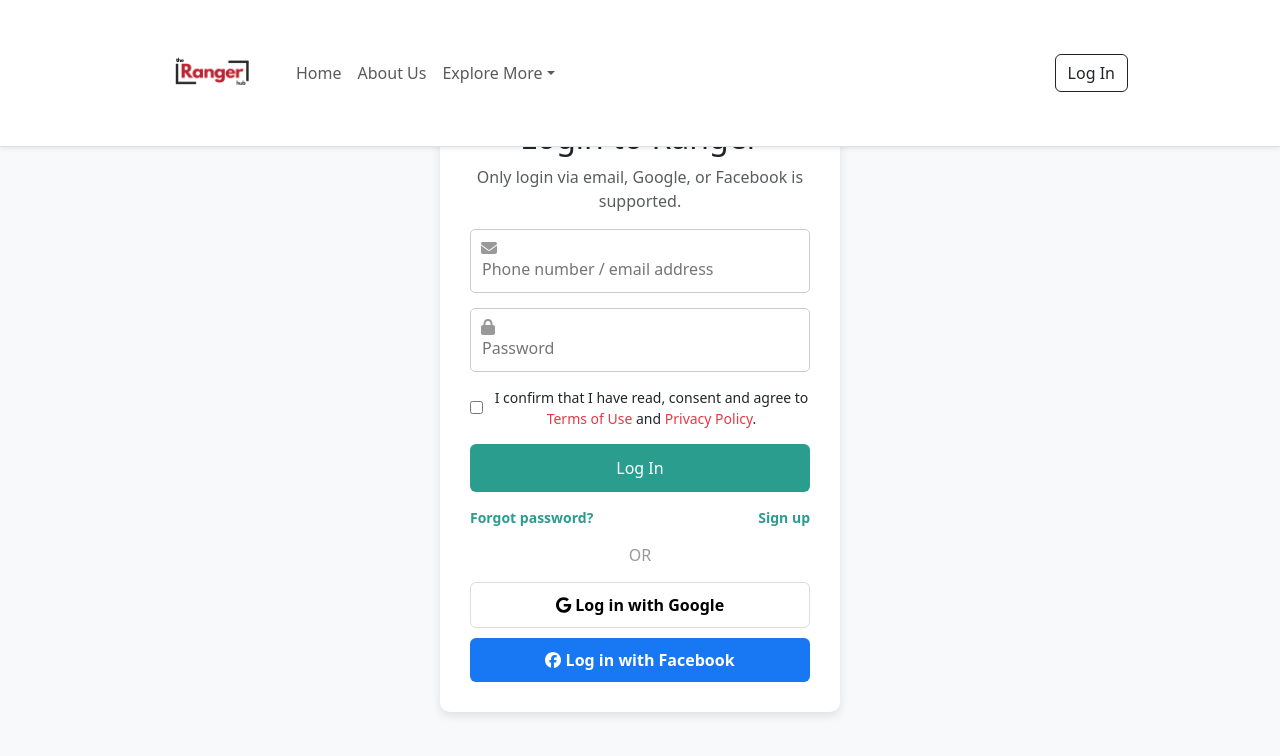
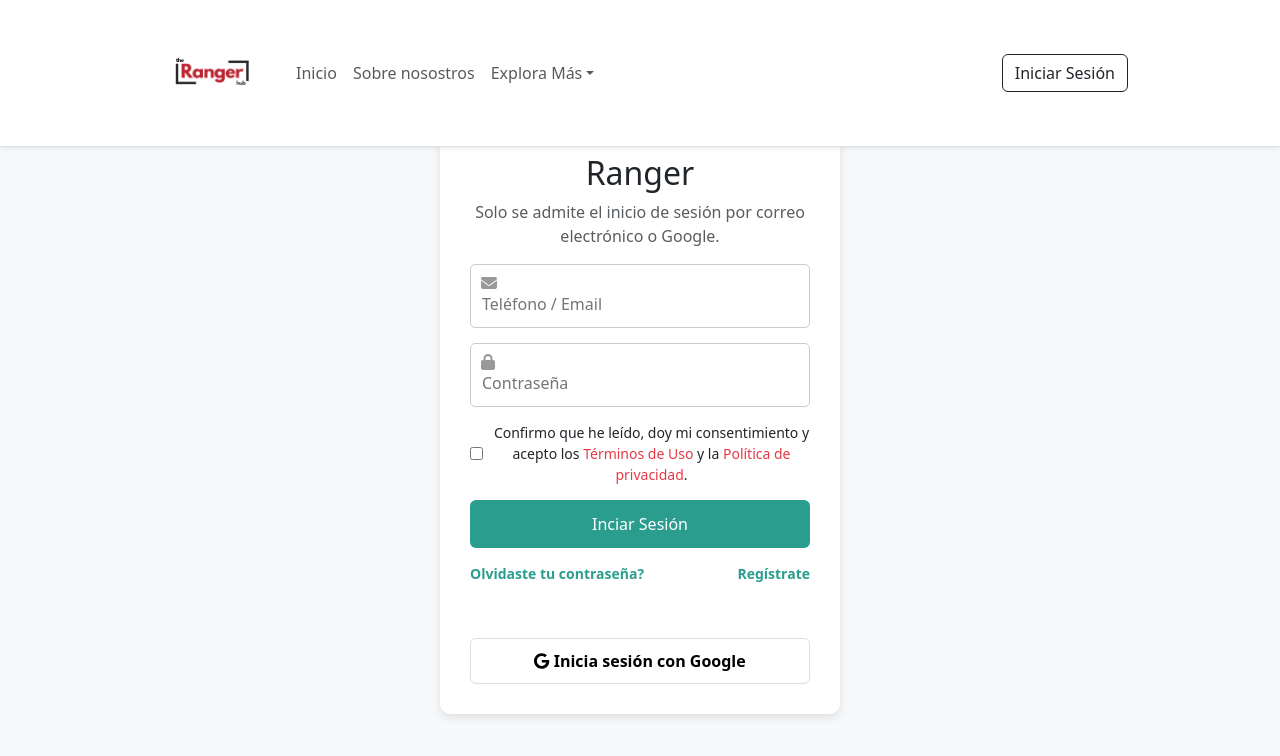
Before and after one commit to reyesborjas/TheRangerHub.front, a React (Vite) app: page /login in a window 1280 px wide. Shown: the top 756 px of the page. Built offline with nearby package versions, Linux system fonts and the light colour scheme.

Commit message:
español

```diff
--- a/src/components/HeroSection.jsx
+++ b/src/components/HeroSection.jsx
@@ -10,10 +10,11 @@
       style={{ backgroundImage: `url(${backgroundImage})` }}
     >
       <div className="hero-content">
-        <h1>Earn money as a guide or explore the world</h1>
+        <h1>Gana dinero siendo guía o explora el mundo</h1>
         <p>
-          Join a community of passionate travelers and expert guides. Share your knowledge,
-          create unforgettable experiences, or find unique adventures worldwide.
+        Unete a una comunidad de viajeros apasionados y guías expertos. Comparte tus conocimientos,
+          crea experiencias inolvidables, o encuentra aventuras únicas en todo el mundo.
+
         </p>
         <div className="hero-buttons">
           <button
@@ -21,14 +22,14 @@
             onMouseEnter={() => setBackgroundImage("/public/ranger.jpg")}
             onMouseLeave={() => setBackgroundImage("/Torres.jpeg")}
           >
-            Become a Ranger
+            Conviértete en Ranger
           </button>
           <button
             className="btn btn-explorer"
             onMouseEnter={() => setBackgroundImage("/public/explorer.jpg")}
             onMouseLeave={() => setBackgroundImage("/Torres.jpeg")}
           >
-            Find Your Next Adventure
+            Ecuentra tu próxima aventura
           </button>
         </div>
       </div>
--- a/src/components/Login.jsx
+++ b/src/components/Login.jsx
@@ -9,46 +9,46 @@
   return (
     <div className="login-container">
       <div className="login-box">
-        <h2 className="text-center">Login to Ranger</h2>
+        <h2 className="text-center">Iniciar sesión como Ranger</h2>
         <p className="text-center text-muted">
-          Only login via email, Google, or Facebook is supported.
+        Solo se admite el inicio de sesión por correo electrónico o Google.
         </p>
 
         <form>
           <div className="input-group">
             <FontAwesomeIcon icon={faEnvelope} className="input-icon" />
-            <input type="text" placeholder="Phone number / email address" />
+            <input type="text" placeholder="Teléfono / Email " />
           </div>
 
           <div className="input-group">
             <FontAwesomeIcon icon={faLock} className="input-icon" />
-            <input type="password" placeholder="Password" />
+            <input type="password" placeholder="Contraseña" />
           </div>
 
           <div className="terms">
             <input type="checkbox" id="terms" />
             <label htmlFor="terms">
-              I confirm that I have read, consent and agree to
-              <a href="#"> Terms of Use</a> and <a href="#">Privacy Policy</a>.
+            Confirmo que he leído, doy mi consentimiento y acepto los
+              <a href="#"> Términos de Uso</a> y la <a href="#">Política de privacidad</a>.
             </label>
           </div>
 
-          <button className="btn btn-login">Log In</button>
+          <button className="btn btn-login">Inciar Sesión</button>
 
           <div className="extra-links">
-            <Link to="#">Forgot password?</Link>
-            <Link to="/signup">Sign up</Link> {/* REDIRECCIONA AL SIGN UP */}
+            <Link to="#">Olvidaste tu contraseña?</Link>
+            <Link to="/signup">Regístrate</Link> {/* REDIRECCIONA AL SIGN UP */}
           </div>
 
-          <div className="separator"><span>OR</span></div>
+          <div className="separator"><span></span></div>
 
           <div className="social-login">
             <button className="btn btn-google">
-              <FontAwesomeIcon icon={faGoogle} /> Log in with Google
+              <FontAwesomeIcon icon={faGoogle} /> Inicia sesión con Google
             </button>
-            <button className="btn btn-facebook">
+           {/* <button className="btn btn-facebook">
               <FontAwesomeIcon icon={faFacebook} /> Log in with Facebook
-            </button>
+            </button>*/}
           </div>
         </form>
       </div>
--- a/src/components/Navbar.jsx
+++ b/src/components/Navbar.jsx
@@ -26,10 +26,10 @@
                 <div className="collapse navbar-collapse" id="navbarNav">
                     <ul className="navbar-nav me-auto">
                         <li className="nav-item">
-                            <Link className="nav-link" to="/">Home</Link>
+                            <Link className="nav-link" to="/">Inicio</Link>
                         </li>
                         <li className="nav-item">
-                            <a className="nav-link" href="#about">About Us</a>
+                            <a className="nav-link" href="#about">Sobre nosostros</a>
                         </li>
                         <li className="nav-item dropdown">
                             <a
@@ -39,7 +39,7 @@
                                 data-bs-toggle="dropdown"
                                 aria-expanded="false"
                             >
-                                Explore More
+                                Explora Más
                             </a>
                             <ul className="dropdown-menu" aria-labelledby="navbarDropdown">
                                 <li><a className="dropdown-item" href="#">Action</a></li>
@@ -52,7 +52,7 @@
 
                     {/* Botón de Log In con navegación a /login */}
                     <form className="d-flex ms-auto">
-                        <Link to="/login" className="btn btn-outline-dark">Log In</Link>
+                        <Link to="/login" className="btn btn-outline-dark">Iniciar Sesión</Link>
                     </form>
                 </div>
             </div>
--- a/src/components/SignUp.jsx
+++ b/src/components/SignUp.jsx
@@ -7,18 +7,18 @@
 
 const SignUp = () => {
   const [formData, setFormData] = useState({
-    username: "",
+    ususario: "",
     email: "",
-    nationality: "",
+    nacionalidad: "",
     rut: "",
-    passport: "",
+    pasaporte: "",
     role: "",
-    bio: "",
-    experience: "",
-    specialty: "",
+    biografía: "",
+    experiencia: "",
+    especialidad: "",
     routeType: [],
-    availability: "",
-    visibility: "yes",
+    disponibilidad: "",
+    visibilidad: "yes",
   });
 
   const handleChange = (e) => {
@@ -131,10 +131,10 @@
                 <FontAwesomeIcon icon={faGoogle} className="me-2" />
                 Registrar con Google
               </button>
-              <button className="btn btn-outline-primary d-flex align-items-center justify-content-center">
+              {/* <button className="btn btn-outline-primary d-flex align-items-center justify-content-center">
                 <FontAwesomeIcon icon={faFacebook} className="me-2" />
                 Registrar con Facebook
-              </button>
+              </button> */}
             </div>
 
             <button type="submit" className="btn btn-dark w-100">
```
